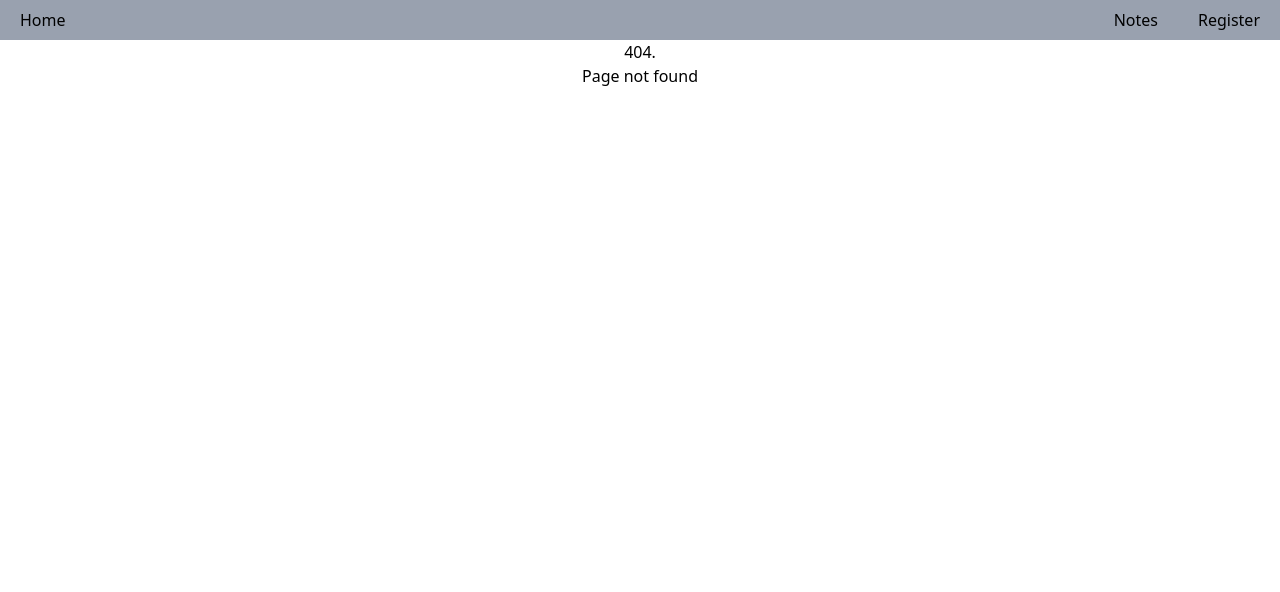
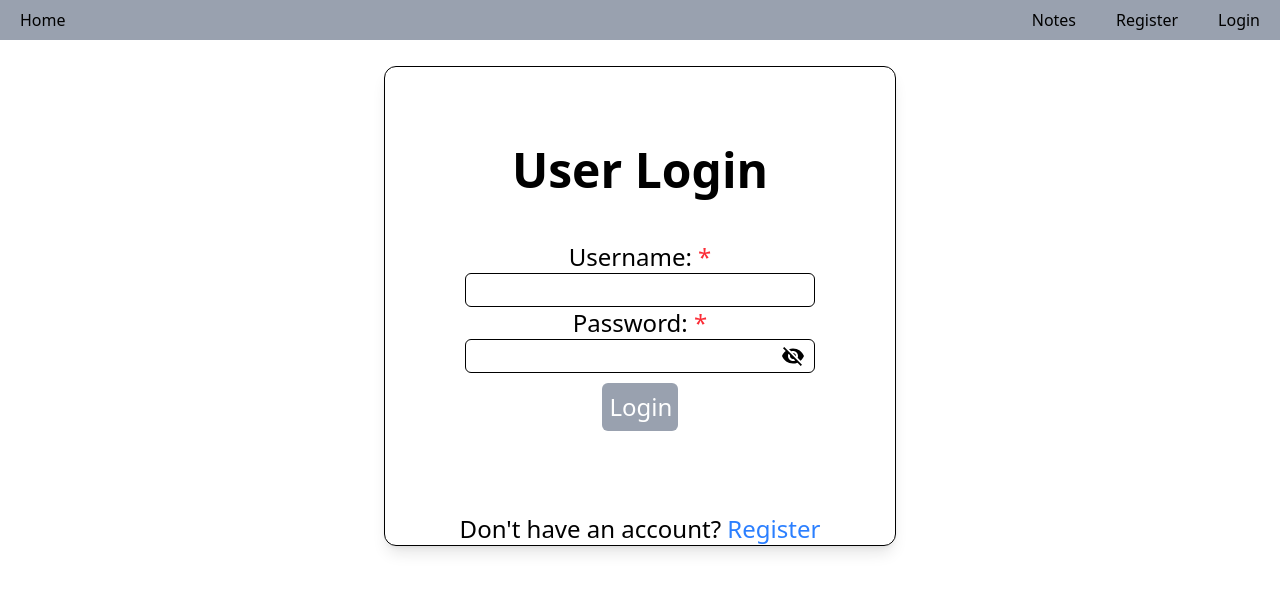
Before and after one commit to youssefgaballa/Chess-App, a React (Vite) app in the folder frontend/: page /Login in a window 1280 px wide. Before the commit this address had no page. Shown: the top 592 px of the page. Built offline with nearby package versions, Linux system fonts and the light colour scheme.

Commit message:
feat: added login route

```diff
--- a/frontend/src/App.tsx
+++ b/frontend/src/App.tsx
@@ -1,6 +1,7 @@
 import './App.css'
 import Editor from './components/editor/Editor';
 import { Home } from './components/Home';
+import { LoginUser } from './components/LoginUser';
 import NavBar from './components/Navbar';
 import { Notes } from './components/Notes';
 import { NotFound } from './components/NotFound';
@@ -21,6 +22,7 @@ function App() {
         <Route path="/Notes/Editor/:title" element={<Editor />} />
         <Route path="/Notes/Editor" element={<Editor />} />
         <Route path="/Registration" element={<RegisterUser />} />
+        <Route path="/Login" element={<LoginUser />} />
       </Routes>
     </>
   )
--- /dev/null
+++ b/frontend/src/components/LoginUser.tsx
@@ -0,0 +1,61 @@
+import { Visibility, VisibilityOff, Error } from "@mui/icons-material";
+import { Link } from "react-router-dom";
+import { useState } from "react";
+
+export const LoginUser = () => {
+  // TODO: route to home page after successful login and turn the Register and login
+  // buttons into a logout button and profile button
+  const [username, setUsername] = useState('');
+  const [password, setPassword] = useState('');
+  const [isPasswordVisible, setIsPasswordVisible] = useState(false);
+  const [errorMessage, setErrorMessage] = useState('');
+
+  const changeUsername = (event: React.ChangeEvent<HTMLInputElement>) => {
+    setUsername(event.target.value);
+  }
+
+  const changePassword = (event: React.ChangeEvent<HTMLInputElement>) => {
+    setPassword(event.target.value);
+  }
+  const handleSubmit = async (event: React.FormEvent<HTMLFormElement>) => {
+    console.log("handleSubmit called");
+    event.preventDefault();
+    const reqBody = {
+      username: username,
+      password: password
+    };
+    // setErrorMessage('');
+  }
+
+  return (
+
+    <div className='flex w-full h-full '>
+      <div className='w-[30%] h-full'></div>
+      <div className="text-center w-[40%] h-[60%] mt-[2%] pt-[5%] text-2xl rounded-xl shadow-lg border border-black">
+        <form onSubmit={handleSubmit} className='flex flex-col items-center justify-start text-center mt-[3%] mb-[3%] w-full h-[85%]'>
+          <span className='font-bold text-5xl mb-[3%]'>User Login</span><br />
+          <label htmlFor='username'>Username: <span className='text-red-500'>*</span></label>
+          <input type='text' onChange={(event) => changeUsername(event)} required className=" focus:outline-none border border-black rounded-md" />
+
+          <label htmlFor='password'>Password: <span className='text-red-500'>*</span></label>
+          <div className='relative'>
+          <input type={isPasswordVisible ? 'text' : 'password'} onChange={(event) => changePassword(event)} required className=" focus:outline-none border border-black rounded-md" />
+          <button className='' onClick={() => setIsPasswordVisible(!isPasswordVisible)} type='button'>
+              {isPasswordVisible ? <Visibility style={{ position: 'absolute', right: '3%', bottom: '15%', cursor: 'pointer' }} />
+                : <VisibilityOff style={{ position: 'absolute', right: '3%', bottom: '15%', cursor: 'pointer' }} />}
+            </button>
+          </div>
+          <button disabled={!username || !password ? true : false} type='submit'
+            className={`mt-[2%] mb-[2%] w-[15%] p-[1.5%] bg-blue-500 text-white rounded-md ${!username || !password ? 'cursor-not-allowed bg-gray-400' : 'hover:bg-blue-700 cursor-pointer'}`}>
+            Login
+          </button>
+          <br />
+          <div hidden={errorMessage ? false : true}><span hidden={errorMessage ? false : true} ><Error style={{ fill: 'red' }} /></span>{errorMessage}</div>
+        </form>
+        <div>Don't have an account? <Link to="/Registration" className='text-blue-500'>Register</Link></div>
+      </div>
+
+      <div className='w-[30%] h-full'></div>
+    </div>
+  )
+}
--- a/frontend/src/components/Navbar.tsx
+++ b/frontend/src/components/Navbar.tsx
@@ -14,6 +14,9 @@ export default function NavBar() {
           <li className="">
             <Link to="/Registration" className="flex items-center h-full p-5 hover:bg-green-500 " >Register</Link>
           </li>
+          <li className="">
+            <Link to="/Login" className="flex items-center h-full p-5 hover:bg-green-500 " >Login</Link>
+          </li>
             </ul>
 
         </nav>
--- a/frontend/src/components/RegisterUser.tsx
+++ b/frontend/src/components/RegisterUser.tsx
@@ -1,4 +1,6 @@
-import { useRef, useState, useEffect, lazy, type ChangeEvent } from 'react';
+import {  useState, useEffect,  type ChangeEvent } from 'react';
+import { Link } from "react-router-dom";
+
 import {Error, Check, Info, Visibility, VisibilityOff} from '@mui/icons-material'
 import axios from 'axios';
 
@@ -16,6 +18,7 @@ const emailRegexp: RegExp = /^[a-zA-Z0-9._%+-]+@[a-zA-Z0-9.-]+\.[a-zA-Z]{2,}$/;
 export const RegisterUser = () => {
   // TODO: add signin link + route
   // TODO: validate email by sending an email to it
+  // TODO: route to login page after successful registration
   const [username, setUsername] = useState('');
   const [isUsernameValid, setIsUsernameValid] = useState(false);
   const [usernameFocus, setUsernameFocus] = useState(false);
@@ -100,11 +103,11 @@ export const RegisterUser = () => {
   };
 
   return (
-    <>
+
     <div className='flex w-full h-full '>
       <div className='w-[30%] h-full'></div>
-      <div className="text-center w-[40%] h-[90%] mt-[2%] pt-[5%] text-2xl rounded-xl shadow-lg border border-black">
-          <form onSubmit={handleSubmit} action='#' className='flex flex-col items-center justify-start text-center mt-[3%] mb-[3%] w-full h-[85%]'>
+      <div className="text-center w-[40%] h-[80%] mt-[2%] pt-[5%] text-2xl rounded-xl shadow-lg border border-black">
+        <form onSubmit={handleSubmit} className='flex flex-col items-center justify-start text-center mt-[3%] mb-[3%] w-full h-[85%]'>
           <span className='font-bold text-5xl mb-[3%]'>User Registration</span><br />
           <span className='text-xl'>Sign up for a free user account or login.</span><br />
           <label htmlFor='username'>Username: <span className='text-red-500'>*</span></label>
@@ -115,7 +118,7 @@ export const RegisterUser = () => {
           {usernameFocus && username && !isUsernameValid &&
             <div className='flex justify-center'>
               <div className='text-center text-xl bg-red-300 w-[20vw] rounded-md p-[2%] mt-[1%]'>
-                Invalid Username:<br/>
+                Invalid Username:<br />
                 Username must be 3 to 20 characters long, start with a letter, and contain only letters, numbers, and underscores.
               </div>
             </div>
@@ -139,7 +142,7 @@ export const RegisterUser = () => {
             <input type={isPasswordVisible ? 'text' : 'password'} onChange={(event) => changePassword(event)} onFocus={() => setPasswordFocus(true)} onBlur={() => setPasswordFocus(false)}
               required className="focus:outline-none border border-black rounded-md" />
             <button className='' onClick={() => setIsPasswordVisible(!isPasswordVisible)} type='button'>
-                {isPasswordVisible ? <Visibility style={{ position: 'absolute', right: '3%', bottom:'15%', cursor: 'pointer' }} /> : <VisibilityOff style={{ position: 'absolute', right: '3%', bottom:'15%', cursor: 'pointer' }} />}
+              {isPasswordVisible ? <Visibility style={{ position: 'absolute', right: '3%', bottom: '15%', cursor: 'pointer' }} /> : <VisibilityOff style={{ position: 'absolute', right: '3%', bottom: '15%', cursor: 'pointer' }} />}
             </button>
           </div>
           {isPasswordValid ? <span hidden={password ? false : true} ><Check style={{ fill: 'green' }} /></span> : <span hidden={password ? false : true} ><Error style={{ fill: 'red' }} /></span>}
@@ -173,16 +176,16 @@ export const RegisterUser = () => {
           {false && <div className='flex justify-center mt-[3%] text-xl'><div className='bg-gray-400 w-[60%] rounded-xl'><Info /><br />The <span className='text-red-500'>*</span> denotes a required field.</div></div>}
           <br />
           <button type='submit' disabled={!isUsernameValid || !isPasswordValid || !isConfirmPasswordValid ? true : false}
-              className={`w-[30%] h-[6%] rounded-lg hover:bg-gray-100
-              ${!isUsernameValid || !isPasswordValid || !isConfirmPasswordValid ? 'bg-gray-100 text-gray-400 border border-black' : 'bg-green-300 font-bold text-black border border-black'}`}>Register</button>
-            <br/>
+            className={`mt-[2%] mb-[2%] w-[15%] p-[1.5%] bg-blue-500 text-white rounded-md
+              ${!isUsernameValid || !isPasswordValid || !isConfirmPasswordValid ? 'cursor-not-allowed bg-gray-400' : 'hover:bg-blue-700 cursor-pointer'}`}>Register</button>
+          <br />
           <div hidden={errorMessage ? false : true}><span hidden={errorMessage ? false : true} ><Error style={{ fill: 'red' }} /></span>{errorMessage}</div>
         </form>
-
+        <div>Already have an account? <Link to="/Login" className='text-blue-500'>Login</Link></div>
       </div >
       <div className='w-[30%] h-full'></div>
     </div>
-      </>
+
 
 
   )
```
Also changed, not shown: 1 other file (tests, documents, lock files or other folders). Lines whose indentation alone changed are shown as unchanged.
